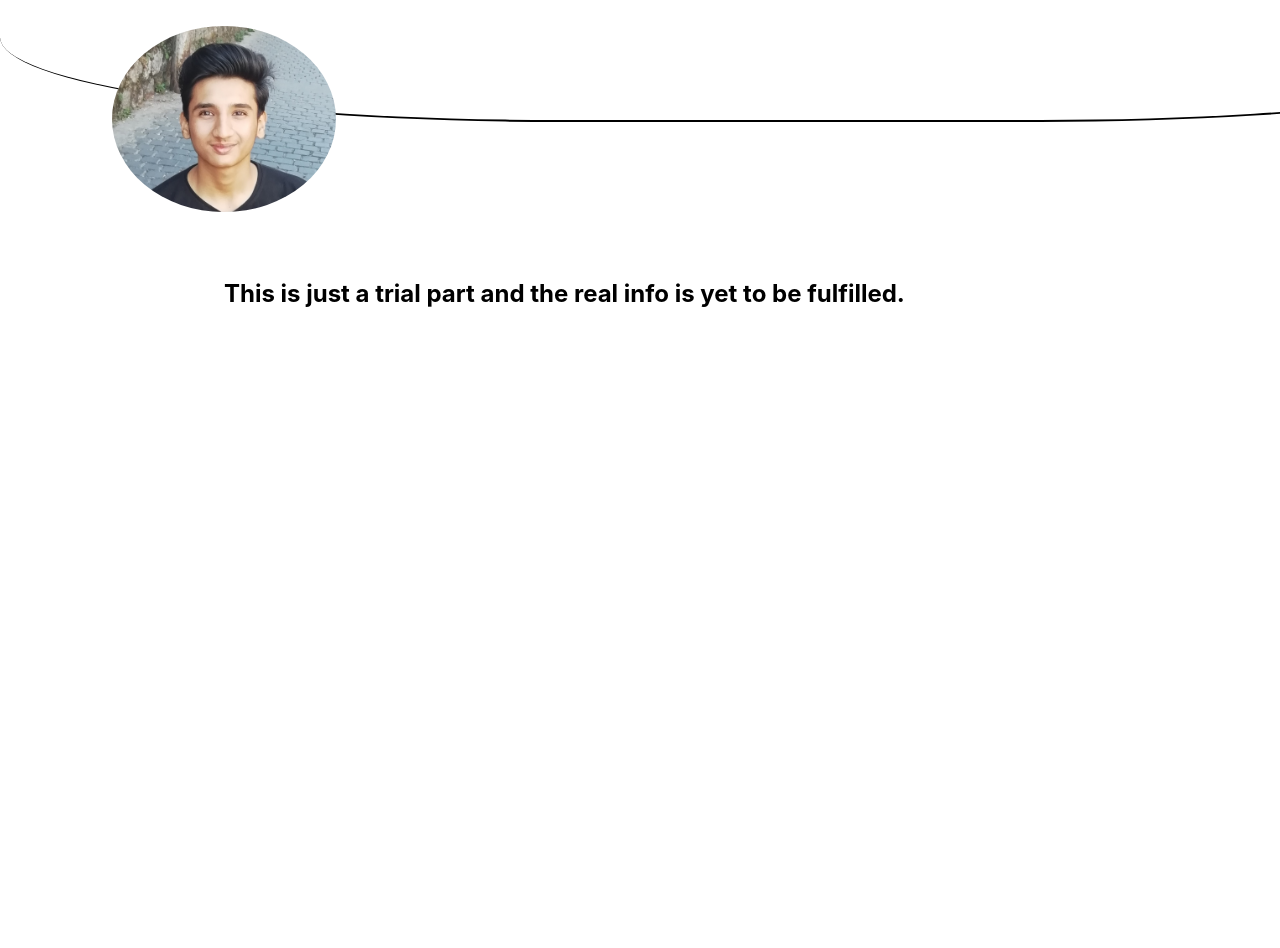
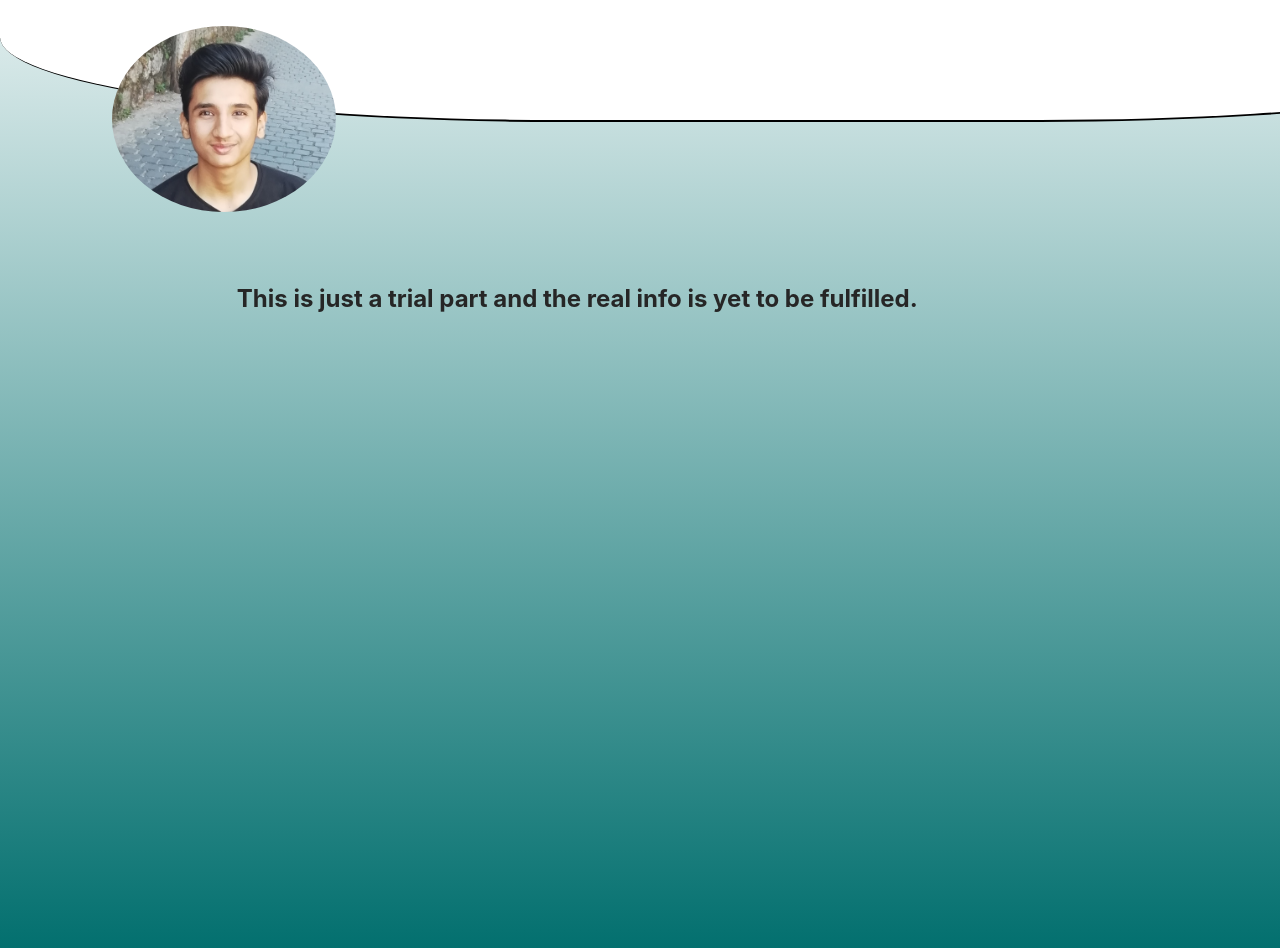
Before and after one commit to Rudra0711/Portfolio, a React (Create React App) app: page /aboutme in a window 1280 px wide. Shown: the top 948 px of the page. Before the commit the page ends 800 px from the top, so only its background shows below. Built offline with nearby package versions, Linux system fonts and the light colour scheme.

Commit message:
Almost done editing

```diff
--- a/src/contents/aboutme/aboutme.css
+++ b/src/contents/aboutme/aboutme.css
@@ -1,5 +1,7 @@
-body{
+#body4{
   background-color: white;
+  height:135vh;
+  background: linear-gradient(to bottom,white,#006e6d);
 }
 .whole{
   background-color: white;
@@ -26,10 +28,12 @@ body{
 }
 
 #desc{
-  margin-top: 16vh;
+  margin-top: 15vh;
   width: 140vh;
   margin-left: 28vh;
-  color:black;
+  color:#262626;
+  padding: 1%;
+  border-radius: 12%;
   font-size: 150%;
 }
 
@@ -41,4 +45,5 @@ body{
   margin-left:14vh;
   margin-top:18.2vh;
   margin-bottom: 0vh;
+  object-fit: cover;
 }
--- a/src/contents/aboutme/aboutme.js
+++ b/src/contents/aboutme/aboutme.js
@@ -5,7 +5,7 @@ import img from './pic.jpg';
 class AboutMe extends Component{
   render(){
     return (
-      <div >
+      <div id="body4">
         <div class="whole">
         <img class="picabt" src={img} alt="My pic"/>
             {
--- a/src/contents/homepage/homepage.css
+++ b/src/contents/homepage/homepage.css
@@ -5,11 +5,9 @@
   height:100%;
 }
 @keyframes name{
-  0% {background-color:white;margin-left: -100%;margin-top: -250%;}
+  0% {color:white;}
 
-  25% {background-color:#5a3e36;margin-left: -50%;margin-top: -125%;}
-
-  100% {background-color: #006e6d;margin-left: 5%;margin-top: 1%;}
+  100% {color: #b3ffff;}
 }
 #name{
   position: absolute;
@@ -54,8 +52,6 @@
   animation-duration: 3s;
   animation-timing-function: ease;
   animation-iteration-count: 1;
-  -webkit-transition: background-color 2s;
-  transition: background-color 2s;
 }
 #details{
   font-size: 80%;
@@ -66,6 +62,10 @@
   z-index: 10;
   color:#b3ffff;
   font-family: inherit;
+  animation-name : name;
+  animation-duration: 6s;
+  animation-timing-function: ease;
+  animation-iteration-count: 1;
 }
 #interestItems{
   font-size: 130%;
@@ -97,12 +97,16 @@
   margin-bottom:10%;
   width:18%;
   height:auto;
+  object-fit: cover;
 }
 .active{
   color:black ;
   font-weight: bold;
   text-decoration: none;
   padding-bottom: 5%;
+}
+.active:hover{
+  color:#006e6d;
 
 }
 #first:hover{
--- a/src/contents/homepage/homepage.js
+++ b/src/contents/homepage/homepage.js
@@ -30,7 +30,7 @@ class HomePage extends Component{
             <h4>Music - Guitar</h4>
           </ul>
         </div>
-        <h3 id="knowmore">Heyy there, this is my portfolio which will brief you quickly about myself. Visit the links to know more....</h3>
+        <h3 id="knowmore">[ADD TOOLTIPS IN MY_WORK SECTION]Heyy there, this is my portfolio which will brief you quickly about myself. Visit the links to know more....</h3>
 
       </div>
     );
--- a/src/contents/mywork/mywork.css
+++ b/src/contents/mywork/mywork.css
@@ -15,7 +15,8 @@
   margin-top: 2vh;
 }
 .work{
-  background-color: #ccffff;
+  background-color: #006e6d;
+  background: linear-gradient(to bottom,white,#006e6d);
   width:40vh;
   height:50vh;
   float: left;
@@ -123,4 +124,5 @@
 #links:hover{
   text-decoration: underline;
   color:black;
+  font-weight: bold;
 }
```
